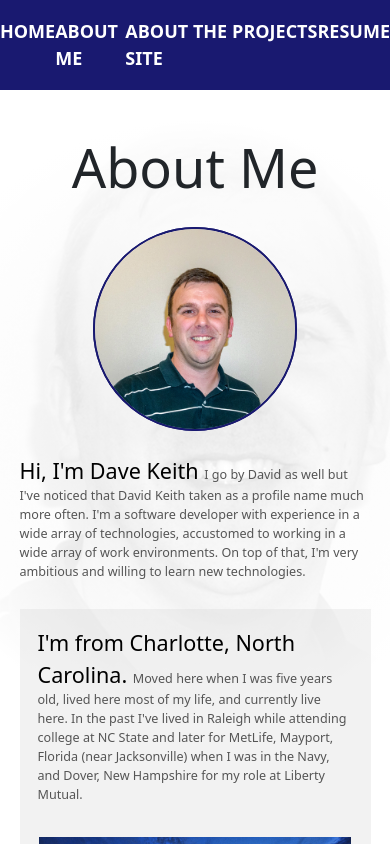
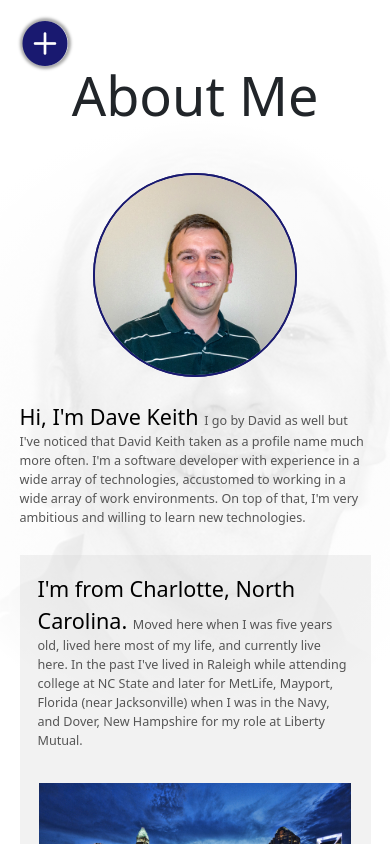
Before and after one commit to DaveKeith/firebase-portfolio, a Next.js app: page /about-me in a window 390 px wide. Shown: the top 844 px of the page. Built offline with nearby package versions, Linux system fonts and the light colour scheme.

Commit message:
forgot to switch media queries to mixins

```diff
--- a/styles/modules/headline.module.scss
+++ b/styles/modules/headline.module.scss
@@ -6,7 +6,7 @@
     margin: 3rem;
     font-weight: 300;
 
-    @media only screen and (tab-port) {
+    @include respond(tab-port) {
         margin: 5rem;
     };
 }
--- a/styles/modules/main-navigation.module.scss
+++ b/styles/modules/main-navigation.module.scss
@@ -6,7 +6,7 @@
     margin-left: -10rem;
     transition: margin 1s;
 
-    @media only screen and (tab-port) {
+    @include respond(tab-port) {
         margin-top: 11rem;
         margin-left: 0rem;
     };
@@ -56,7 +56,7 @@
     padding: 2rem 0px;
     transition: margin-top 1s;
 
-    @media only screen and (tab-port) {
+    @include respond(tab-port) {
         margin-top: -10rem;
     };
 
@@ -81,11 +81,11 @@
             &:hover{
                 transform: scale(0.85);
                 transition: transform 0.5s;
+            }
+        }
 
-                .underline{
-                    border-top: 1rem solid white;
-                }
-            }
+        li.active-nav{
+            color: cyan;
         }
     }
 }
```
